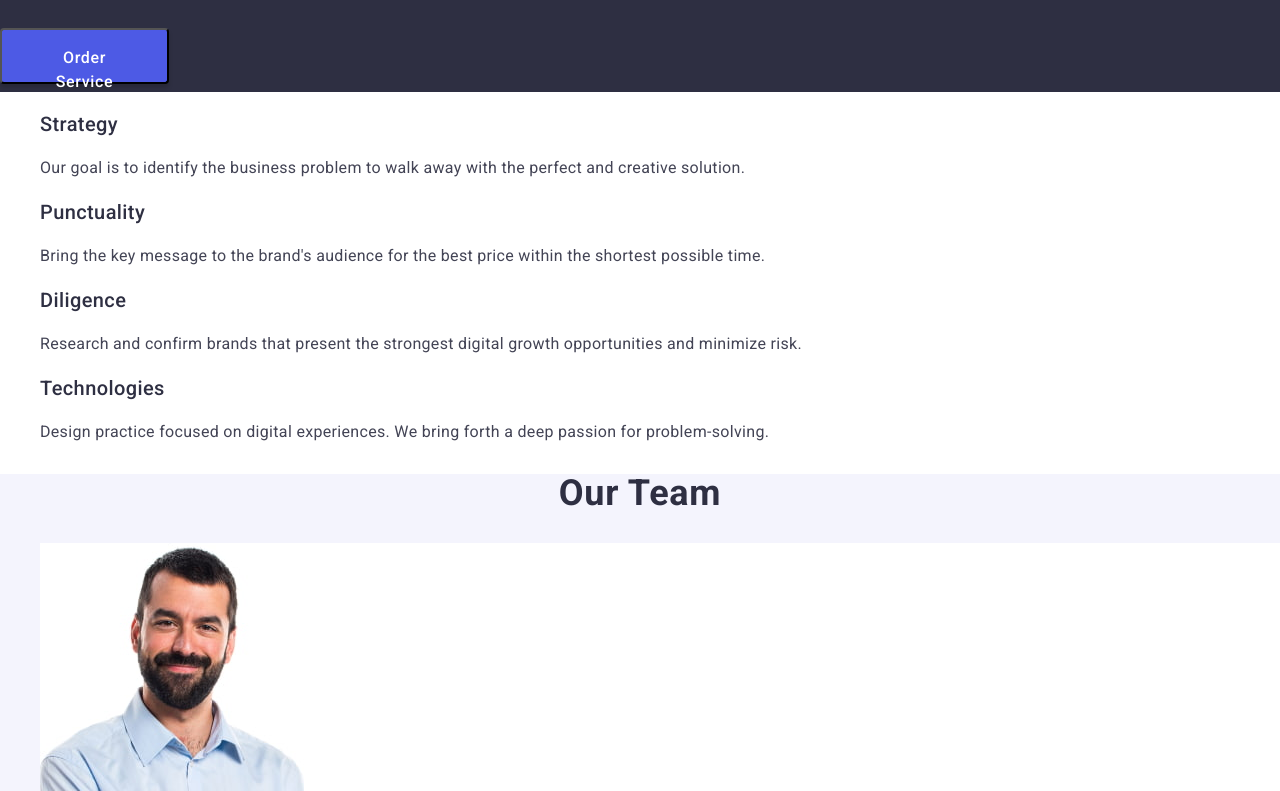
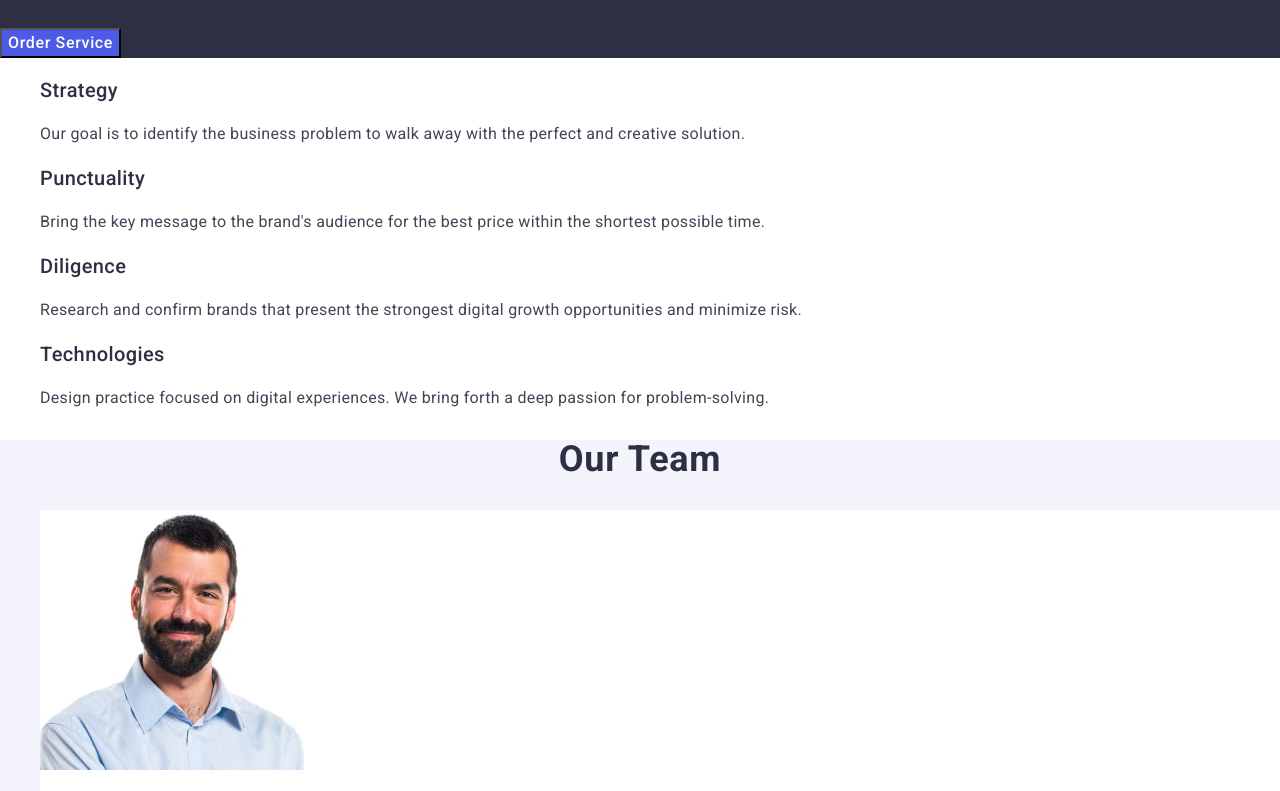
Before and after one commit to melovarr/goit-markup-hw-02, a plain HTML site: page index.html in a window 1280 px wide. Shown: the part 298-1089 px from the top of the page. Drawn offline with nearby package versions, Linux system fonts and the light colour scheme.

Commit message:
fixing mistakes

```diff
--- a/css/styles.css
+++ b/css/styles.css
@@ -72,17 +72,13 @@ color: #4d5ae5;
         line-height: 1.5;
         letter-spacing: 0.04em;
         color: #fff;
-        border-radius: 4px;
-        padding: 16px 32px;
-        width: 169px;
-        height: 56px;
-        box-shadow: 0 4px 4px 0 rgba(0, 0, 0, 0.15);
         background: #4d5ae5;
         cursor: pointer;
 }
 .hero-btn:hover,
 .hero-btn:focus {
     color: #404bbf;
+    background-color: #404bbf;
 }
 /* ----------- section2 --- */
 .benefits {
```
